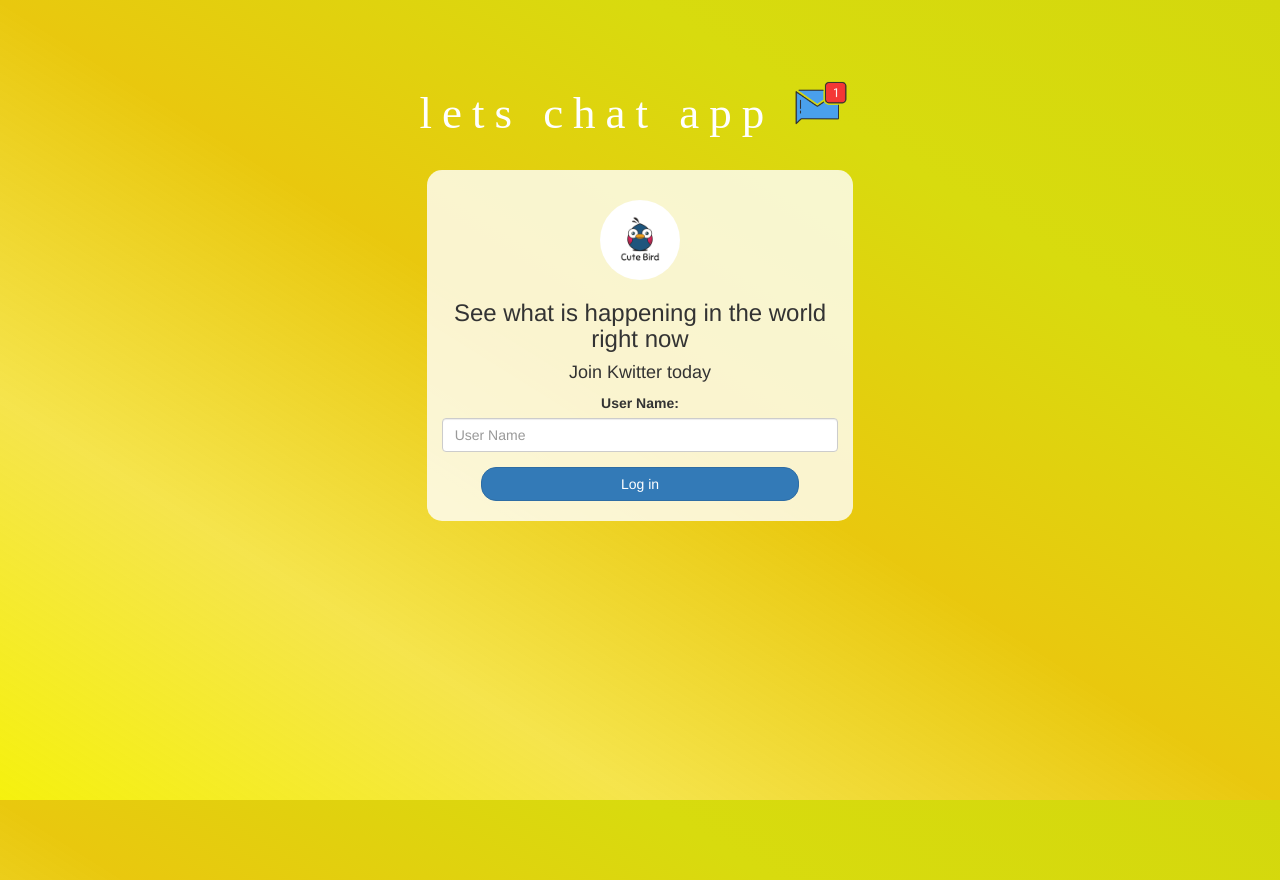
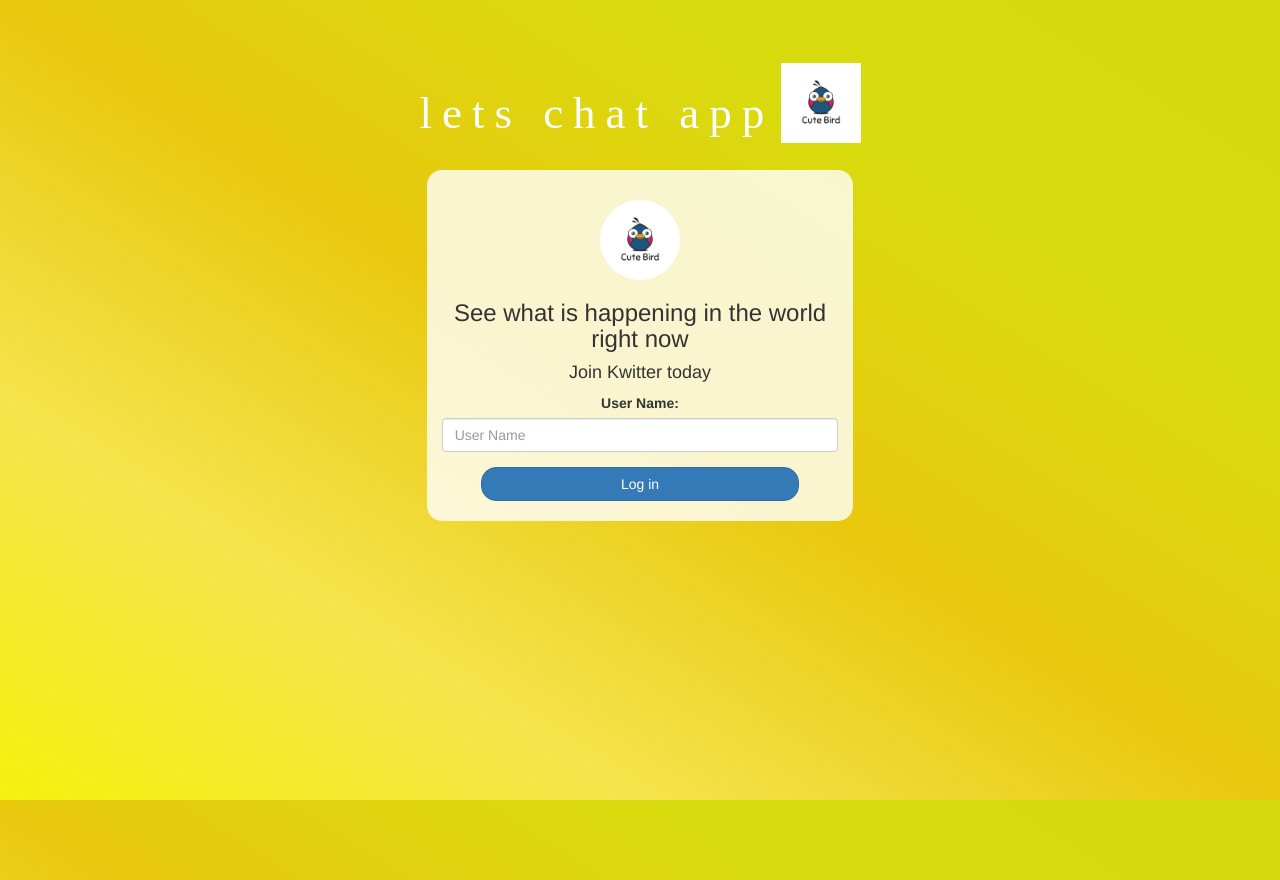
Before and after one commit to gayathrigeethan/letschatapp1, a plain HTML site: page index.html in a window 1280 px wide. Drawn offline with nearby package versions, Linux system fonts and the light colour scheme; a web font is replaced by a local one.

Commit message:
Add files via upload

```diff
--- a/index.html
+++ b/index.html
@@ -21,7 +21,7 @@
 <center>
 	<h1 class="header">
 		lets chat app	<sup>
-	<img src="m2.png">
+	<img src="logo.png">
 	</sup>
 </h1>
 
```
Also changed, not shown: kwitter_page.html (+1 -1 lines), kwitter_room.html (+1 -1 lines).
